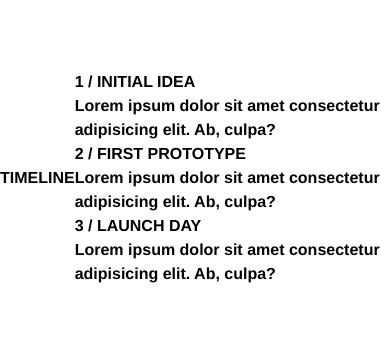
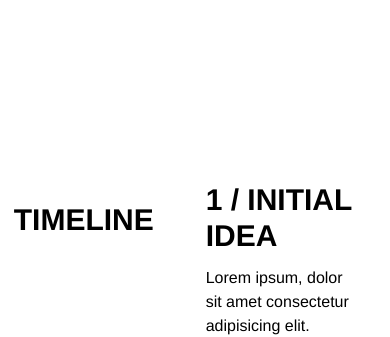
Before and after one commit to alansshots/Stoickey-webstore, a React (Create React App) app: page / in a window 390 px wide. Shown: the part 1458-1795 px from the top of the page. Before the commit the page ends 1744 px from the top, so only its background shows below. Built offline with nearby package versions, Linux system fonts and the light colour scheme.

Commit message:
Timeline

```diff
--- a/src/App.js
+++ b/src/App.js
@@ -3,6 +3,7 @@ import Navbar from './components/Navbar';
 import Banner from './components/Banner';
 import Gallery from './components/Gallery';
 import Timeline from './components/Timeline';
+import Shop from './components/Shop';
 
 function App() {
   return (
@@ -11,6 +12,7 @@ function App() {
      <Banner/>
      <Gallery/>
      <Timeline/>
+     <Shop/>
     </div>
   );
 }
--- a/src/components/Gallery.jsx
+++ b/src/components/Gallery.jsx
@@ -9,7 +9,7 @@ const Gallery = () => {
   return (
     <div id='Gallery flex flex-col justify-center items-center'>
         <div>
-        <div className='text-6xl md:text-[8rem] lg:text-[6rem] flex flex-row items-center justify-around text-left mt-36'>
+        <div className='text-6xl md:text-[6rem] lg:text-[6rem] flex flex-row items-center justify-around text-left mt-36'>
             <h2 className='font-bold'>
                 IT'S Sooo
                 <br />
@@ -18,7 +18,7 @@ const Gallery = () => {
             <img src="" alt="" />
         </div>
 
-        <div class="mt-36 mb-36">
+        <div class="mt-36 mb-64">
                 <div class=" space-y-4">
                     <div class="flex items-end justify-center space-x-4 justify-center">
                         <img class="w-32 rounded-lg shadow-lg md:w-3/12" width="200" src={GalleryFirst}  alt="1"/>
--- a/src/components/Navbar.jsx
+++ b/src/components/Navbar.jsx
@@ -2,14 +2,14 @@ import React from 'react'
 
 const Navbar = () => {
   return (
-    <div id='Navbar' className='py-10 flex flex-row justify-between items-center mx-20 bg-transperant'>
+    <div id='Navbar' className='py-10 flex flex-row justify-between items-center mx-20 sticky top-0 z-30 bg-transperant'>
         <div>
             <h6 className='text-3xl'>@stoickey</h6>
         </div>
         <div className='flex flex-row justify-around items-center'>
-            <a href="" className='border-2 border-black rounded-xl px-6 m-0.5 text-xl '>TIMELINE</a>
-            <a href="" className='border-2 border-black rounded-xl px-6 m-0.5 text-xl '>STORY</a>
-            <a href="" className='border-2 border-black rounded-xl px-6 m-0.5 text-xl '>PURCHASE</a>
+            <a href="" className='border-2 border-black rounded-xl px-6 m-0.5 text-xl bg-white'>TIMELINE</a>
+            <a href="" className='border-2 border-black rounded-xl px-6 m-0.5 text-xl bg-white'>STORY</a>
+            <a href="" className='border-2 border-black rounded-xl px-6 m-0.5 text-xl bg-white'>PURCHASE</a>
         </div>
     </div>
   )
--- /dev/null
+++ b/src/components/Shop.jsx
@@ -0,0 +1,46 @@
+import React from 'react'
+
+import Keyboard from '../assets/keyboard.png'
+
+const Shop = () => {
+  return (
+    <div id='Shop' className='h-full bg-black'>
+<div>
+    <div className='text-white text-center text-3xl font-thin'>
+        <h1>“First say to yourself what you would be, and then do what you have to do.”</h1>
+        <h3>- Epictetus</h3>
+    </div>
+<div class="min-w-screen min-h-screen bg-black flex items-center p-5 lg:p-10 overflow-hidden relative">
+    <div class="w-full max-w-6xl rounded bg-white shadow-xl p-10 lg:p-20 mx-auto text-gray-800 relative md:text-left">
+        <div class="md:flex items-center -mx-10">
+            <div class="w-full md:w-1/2 px-10 mb-10 md:mb-0">
+                <div class="relative">
+                    <img src="https://pngimg.com/uploads/raincoat/raincoat_PNG53.png" class="w-full relative z-10" alt=""/>
+                    <div class="border-4 border-yellow-200 absolute top-10 bottom-10 left-10 right-10 z-0"></div>
+                </div>
+            </div>
+            <div class="w-full md:w-1/2 px-10">
+                <div class="mb-10">
+                    <h1 class="font-bold uppercase text-2xl mb-5">Mens's Ragged <br/>Waterproof Jacket</h1>
+                    <p class="text-sm">Lorem ipsum dolor sit, amet consectetur adipisicing, elit. Eos, voluptatum dolorum! Laborum blanditiis consequatur, voluptates, sint enim fugiat saepe, dolor fugit, magnam explicabo eaque quas id quo porro dolorum facilis... <a href="#" class="opacity-50 text-gray-900 hover:opacity-100 inline-block text-xs leading-none border-b border-gray-900">MORE <i class="mdi mdi-arrow-right"></i></a></p>
+                </div>
+                <div>
+                    <div class="inline-block align-bottom mr-5">
+                        <span class="text-2xl leading-none align-baseline">$</span>
+                        <span class="font-bold text-5xl leading-none align-baseline">59</span>
+                        <span class="text-2xl leading-none align-baseline">.99</span>
+                    </div>
+                    <div class="inline-block align-bottom">
+                        <button class="bg-yellow-300 opacity-75 hover:opacity-100 text-yellow-900 hover:text-gray-900 rounded-full px-10 py-2 font-semibold"><i class="mdi mdi-cart -ml-2 mr-2"></i> BUY NOW</button>
+                    </div>
+                </div>
+            </div>
+        </div>
+    </div>
+</div>
+        </div>
+    </div>
+  )
+}
+
+export default Shop
--- a/src/components/Timeline.jsx
+++ b/src/components/Timeline.jsx
@@ -2,22 +2,31 @@ import React from 'react'
 
 const Timeline = () => {
   return (
-    <div id='Timeline' className='flex flex-row items-center justify-around font-bold'>
-        <div >
-            <h2>TIMELINE</h2>
+    <div id='Timeline' className='flex flex-row items-start justify-around'>
+        <div>
+            <h2 className='font-bold text-3xl md:text-[5rem] mt-5'>TIMELINE</h2>
         </div>
-        <div>
-            <div>
-                <h3>1 / INITIAL IDEA</h3>
-                <p className=''>Lorem ipsum dolor sit amet consectetur adipisicing elit. Ab, culpa?</p>
+        <div className='w-1/2 flex flex-col items-center justify-center'>
+            <div className='w-3/4 mb-32'>
+                <h3 className='font-bold text-3xl mb-3'>1 / INITIAL IDEA</h3>
+                <p>
+                 Lorem ipsum, dolor sit amet consectetur adipisicing elit. Voluptates impedit non at iste laboriosam quis dolor tempora iure!
+                 Iste quasi non temporibus illum consectetur. Quaerat ea at odit! Ratione, maxime.
+                 </p>
             </div>
-            <div>
-                <h3>2 / FIRST PROTOTYPE</h3>
-                <p>Lorem ipsum dolor sit amet consectetur adipisicing elit. Ab, culpa?</p>
+            <div className='w-3/4 mb-32'>
+                <h3 className='font-bold text-3xl mb-3'>2 / FIRST PROTOTYPE</h3>
+                <p>
+                 Lorem ipsum, dolor sit amet consectetur adipisicing elit. Voluptates impedit non at iste laboriosam quis dolor tempora iure!
+                 Iste quasi non temporibus illum consectetur. Quaerat ea at odit! Ratione, maxime.
+                 </p>
             </div>
-            <div>
-                <h3>3 / LAUNCH DAY</h3>
-                <p>Lorem ipsum dolor sit amet consectetur adipisicing elit. Ab, culpa?</p>
+            <div className='w-3/4 mb-32'>
+                <h3 className='font-bold text-3xl mb-3'>3 / LAUNCH DAY</h3>
+                <p>
+                 Lorem ipsum, dolor sit amet consectetur adipisicing elit. Voluptates impedit non at iste laboriosam quis dolor tempora iure!
+                 Iste quasi non temporibus illum consectetur. Quaerat ea at odit! Ratione, maxime.
+                 </p>
             </div>
         </div>
     </div>
```
